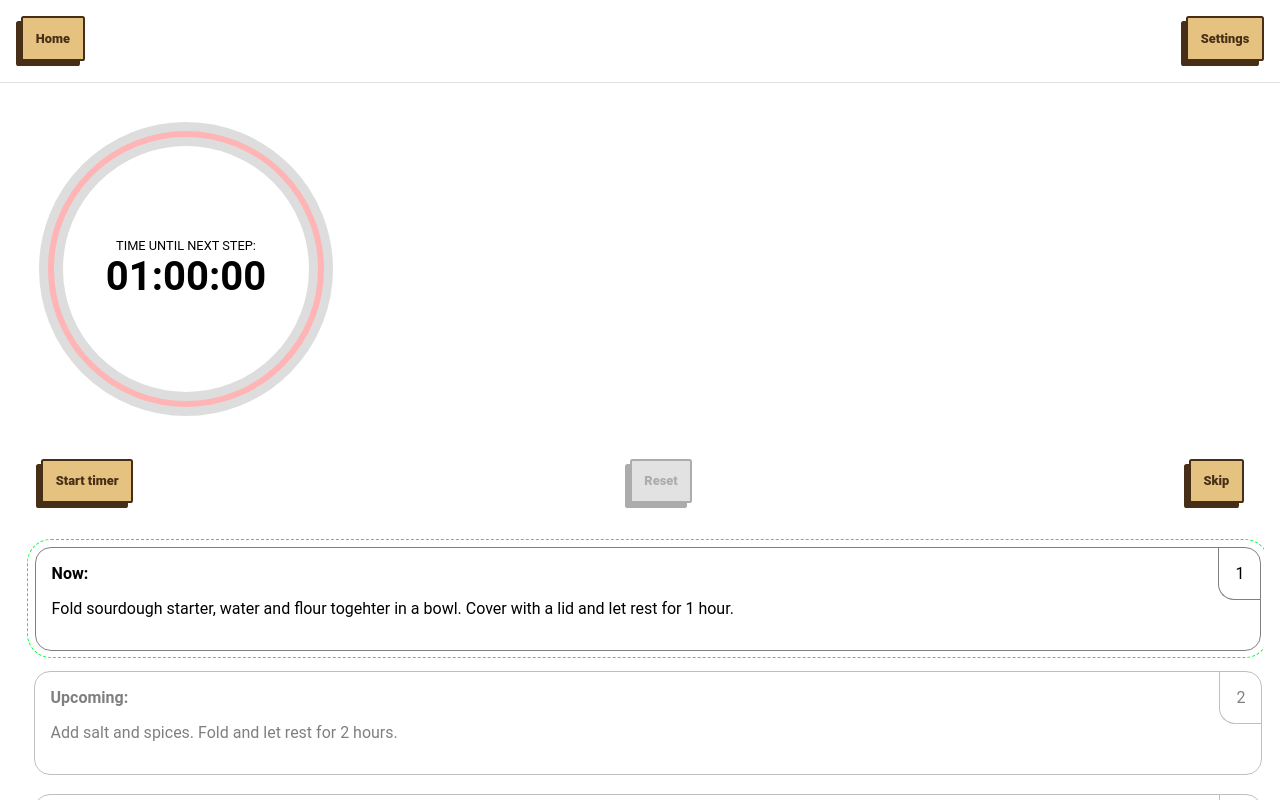
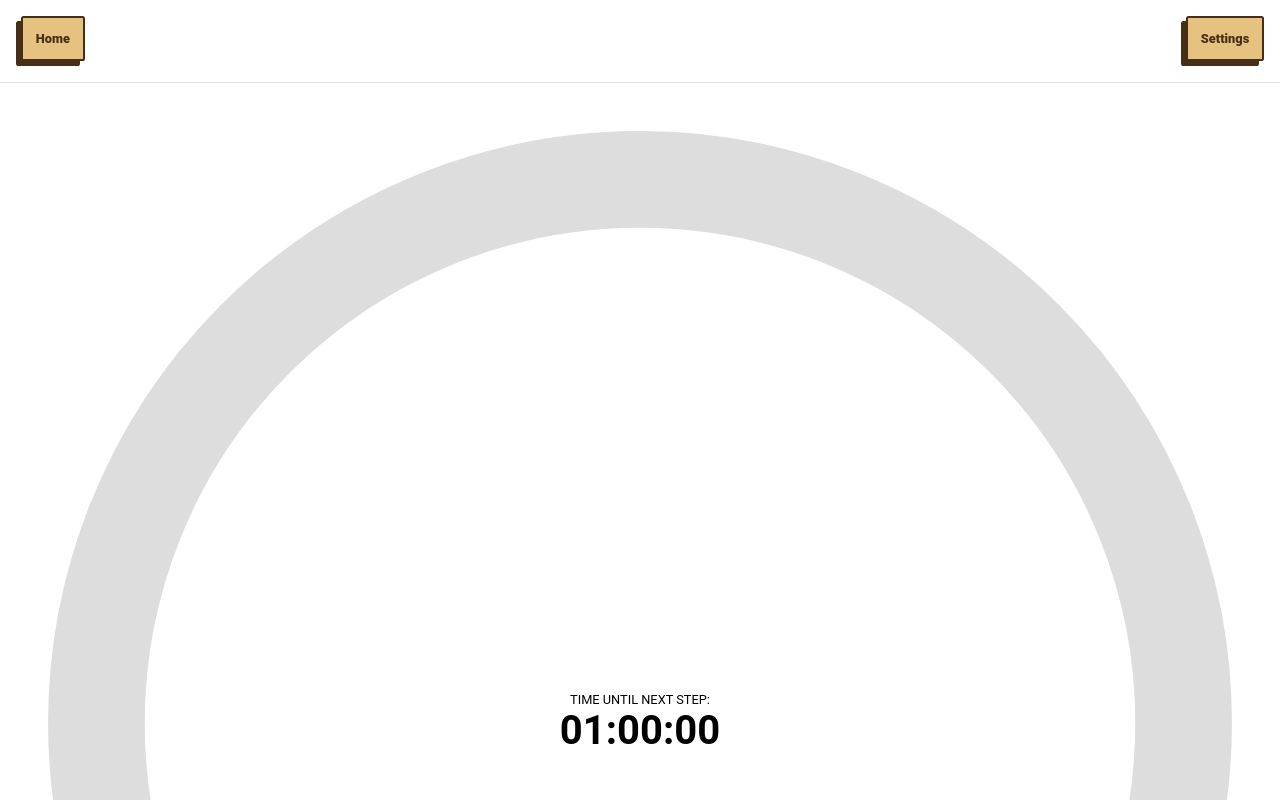
Before and after one commit to fermentedcat/dough-timer, a React (Create React App) app: page /bake in a window 1280 px wide. Built offline with nearby package versions, Linux system fonts and the light colour scheme.

Commit message:
Start animation using useAnimation

```diff
--- a/src/components/Timer/Timer.jsx
+++ b/src/components/Timer/Timer.jsx
@@ -1,10 +1,11 @@
-import React, { useEffect, useState } from 'react'
-import { motion } from 'framer-motion'
+import React, { useCallback, useEffect, useState } from 'react'
+import { motion, useAnimation } from 'framer-motion'
 import styles from './Timer.module.scss'
 
 
-export const Timer = ({ time = 0, onFinish = () => {}, isRunning = false, hasUpdated = false }) => {
+export const Timer = ({ time = 0, onFinish, isRunning, hasUpdated }) => {
   const [secondsLeft, setSecondsLeft] = useState(time)
+  const animation = useAnimation()
 
   function getTime() {
     if (secondsLeft < 3600) {
@@ -15,6 +16,15 @@ export const Timer = ({ time = 0, onFinish = () => {}, isRunning = false, hasUpd
     return date.toISOString().slice(11, 19)
   }
 
+  const startAnimation = useCallback(async () => {
+      await animation.start({ transform: 'scaleX(-1) rotate(90deg)', transition: { duration: 0 } })
+      await animation.start({ strokeDasharray: '283 283', stroke: '#ffb5b5', transition: { duration: 0.5 } })
+      await animation.start({ transform: 'scaleX(1) rotate(90deg)', transition: { duration: 0 } })
+      await animation.start({ strokeDasharray: '282 283', transition: { duration: time / 900 }, ease: 'easeOut' })
+      animation.start({ strokeDasharray: '0 283', transition: { duration: time - (time / 900), ease: 'linear' } })
+    }
+  , [time, animation])
+
   useEffect(() => {
     setSecondsLeft(time)
   }, [time])
@@ -24,6 +34,10 @@ export const Timer = ({ time = 0, onFinish = () => {}, isRunning = false, hasUpd
       setSecondsLeft(time)
     }
   }, [hasUpdated, time])
+
+  useEffect(() => {
+    isRunning && startAnimation()
+  }, [isRunning, startAnimation])
 
   useEffect(() => {
     let timer
@@ -49,41 +63,28 @@ export const Timer = ({ time = 0, onFinish = () => {}, isRunning = false, hasUpd
       stroke: '#dddddd',
     },
     start: {
-      stroke: '#ffb5b5',
+      stroke: '#dbd0d0',
       transition: { duration: time, ease: 'linear' }
     },
     reset: {
       stroke: '#dddddd',
-      transition: { duration: 0 }
+      transition: { duration: .8 }
     }
   }
 
   const timeLeftVariants = {
     initial: {
-      strokeDasharray: '283 283',
-      stroke: '#ffb5b5',
+      strokeDasharray: '0 283',
     },
-    start: {
-      strokeDasharray: '0 283',
-      stroke: ['#ffb5b5', '#9399b4', '#dddddd',],
-      transition: { duration: time, ease: 'linear' }
-    },
-    reset: {
-      strokeDasharray: '0 283',
-      stroke: '#ffb5b5',
-      transition: { duration: 0.5 }
-    },
-    something: {
-      strokeDasharray: '283 283',
-      stroke: '#ffb5b5',
-      transition: { duration: 0 }
+    reset: () => {
+      animation.stop()
+      animation.start({ strokeDasharray: '0 283', transition: { duration: 0.8, ease: 'linear' } })
     }
   }
 
   return (
-    <div
-      className={`${styles.wrapper} ${isRunning && styles.started} ${hasUpdated && styles.restarted}`}
-    >
+    <div className={styles.square}>
+      <div className={`${styles.wrapper} ${isRunning && styles.started} ${hasUpdated && styles.restarted}`}>
         <svg viewBox="0 0 100 100" xmlns="http://www.w3.org/2000/svg">
           <g className={styles.countDown}>
             <motion.circle
@@ -93,7 +94,7 @@ export const Timer = ({ time = 0, onFinish = () => {}, isRunning = false, hasUpd
               r="45"
               variants={elapsedTimeVariants}
               initial="initial"
-            animate={isRunning ? 'start' : 'initial'}
+              animate={isRunning ? 'start' : hasUpdated ? 'reset' : 'initial'}
             ></motion.circle>
             <motion.path
               id="base-timer-path-remaining"
@@ -106,7 +107,7 @@ export const Timer = ({ time = 0, onFinish = () => {}, isRunning = false, hasUpd
               "
               variants={timeLeftVariants}
               initial="initial"
-            animate={isRunning ? 'start' : 'initial'}
+              animate={isRunning ? animation : hasUpdated ? 'reset' : 'initial'}
             ></motion.path>
           </g>
         </svg>
@@ -115,5 +116,6 @@ export const Timer = ({ time = 0, onFinish = () => {}, isRunning = false, hasUpd
           <p className={styles.time}>{getTime()}</p>
         </div>
       </div>
+    </div>
   )
 }
--- a/src/components/Timer/Timer.module.scss
+++ b/src/components/Timer/Timer.module.scss
@@ -1,9 +1,17 @@
 @import "../../global.scss";
 
+.square {
+  width: 100%;
+  position: relative;
+  height: 0;
+  padding-bottom: 100%;
+}
 .wrapper {
-  width: 300px;
-  height: 300px;
-  position: relative;
+  position: absolute;
+  top: 0;
+  left: 0;
+  height: 100%;
+  width: 100%;
   display: flex;
   justify-content: center;
   align-items: center;
@@ -15,7 +23,10 @@
     top: 0;
     left: 0;
     width: 100%;
-    height: 100%;
+
+    g {
+      width: 100%;
+    }
 
   }
 
@@ -26,27 +37,16 @@
 
     .timeElapsed {
       stroke-width: 8px;
-      // stroke: white;
     }
 
     .timeLeft {
-      // stroke: pink;
+      stroke: '#ffb5b5';
       stroke-width: 2px;
       stroke-linecap: butt;
       transform: rotate(90deg);
       transform-origin: center;
     }
   }
-
-  // &.started {
-  //   .timeElapsed {
-  //     stroke: rgb(224, 224, 224);
-  //   }
-  //   .timeLeft {
-  //     stroke: rgb(250, 177, 177);
-  //     // stroke-dasharray: 0 283;
-  //   }
-  // }
 
   .label {
     .description {
```
Lines whose indentation alone changed are shown as unchanged.
